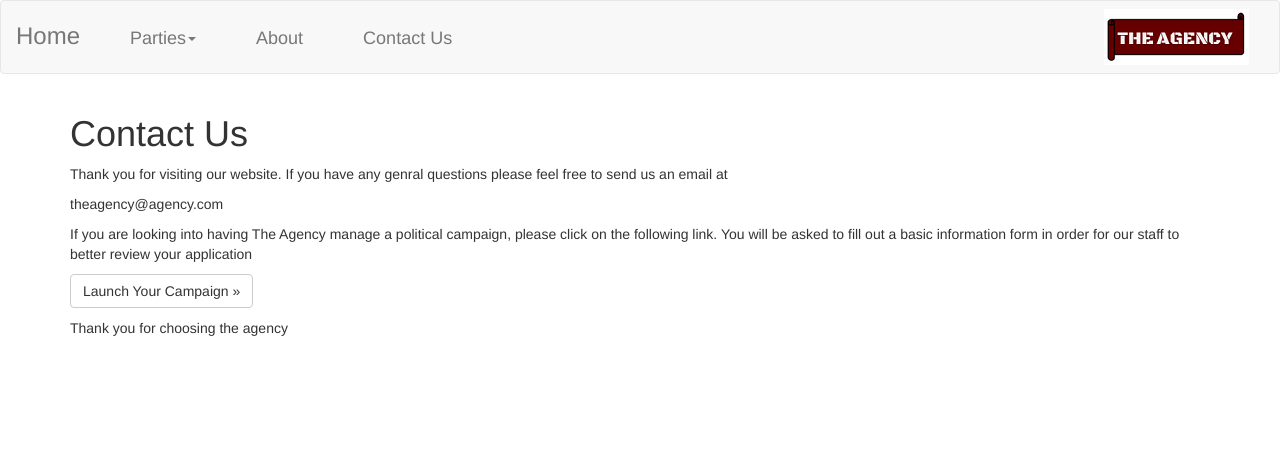
After one commit to fujipug/agency, a Django app: page /contact_us/ in a window 1280 px wide. The commit adds this page. Shown: the top 451 px of the page. Run offline with Django 3.2, Linux system fonts and the light colour scheme; some libraries are stand-ins or nearby versions.

Commit message:
changes stuff

```diff
--- /dev/null
+++ b/main/templates/main/contact_us.html
@@ -0,0 +1,16 @@
+{% extends "main/base.html" %}
+
+{% block title %}About Us{% endblock %}
+
+{% block content %}
+	<h1>Contact Us</h1>
+	<p>Thank you for visiting our website. If you have any genral questions please feel free to send us an email at</p>
+
+	<p>theagency@agency.com</p>
+	<p>If you are looking into having The Agency manage a political campaign, please click on the following link. You will be asked to fill out a basic information form in order for our staff to better review your application</p>
+
+	 <p><a class="btn btn-default" href="/free_stuff_form" role="button">Launch Your Campaign &raquo;</a></p>
+
+	<p> Thank you for choosing the agency</p>
+
+{% endblock %}
--- a/main/templates/main/header.html
+++ b/main/templates/main/header.html
@@ -18,7 +18,6 @@
       <!-- Collect the nav links, forms, and other content for toggling -->
       <div class="collapse navbar-collapse" id="nav-content">
         <ul class="nav navbar-nav">
-          <li><a href="/about">About</a></li>
           <li class="dropdown">
             <a href="#" class="dropdown-toggle" data-toggle="dropdown" role="button" aria-expanded="false">Parties<span class="caret"></span></a>
             <ul class="dropdown-menu" role="menu">
@@ -26,6 +25,8 @@
               <li><a href="/republican_list">Republicans</a></li>
             </ul>
           </li>
+          <li><a href="/about">About</a></li>
+          <li><a href="/contact_us">Contact Us</a></li>
         </ul>
         <div class="navbar-form navbar-right">
           <img src="{% static 'agency.png' %}">
--- a/main/urls.py
+++ b/main/urls.py
@@ -8,6 +8,7 @@ urlpatterns = patterns('',
 
     url(r'^$', 'main.views.home.index', name='home'),
     url(r'^about/', 'main.views.home.about', name='about'),
+    url(r'^contact_us/', 'main.views.contact_us.index', name='contact_us'),
     url(r'^admin/', include(admin.site.urls)),
     url(r'^free_stuff_form/', 'main.views.views.free_stuff_form', name='free_stuff_form'),
     url(r'^confirmation/', 'main.views.confirmation.index', name='Confirmation'),
--- /dev/null
+++ b/main/views/contact_us.py
@@ -0,0 +1,4 @@
+from django.shortcuts import render
+
+def index(request):
+    return render(request, 'main/contact_us.html', {})
```
Also changed, not shown: db.sqlite3, 4 other files.
